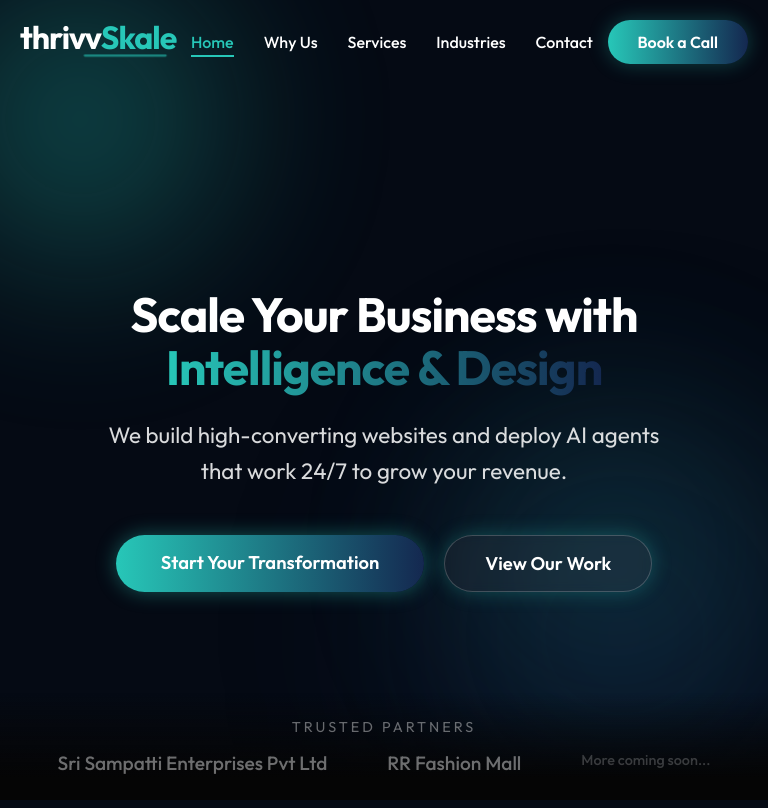
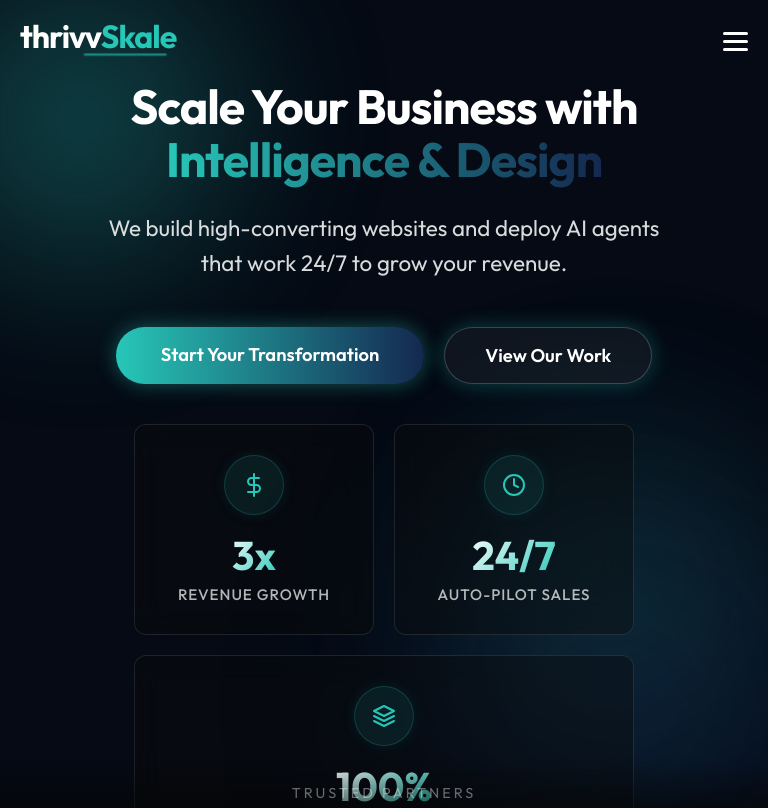
Before and after one commit to Saikrant/thriveskale, a React (Vite) app in the folder thrive-skale-web/: page / in a window 768 px wide. Shown: the top 808 px of the page. Built offline with nearby package versions, Linux system fonts and the light colour scheme.

Commit message:
Implement mobile responsiveness and fix WhatsApp agent for Safari

```diff
--- a/thrive-skale-web/src/components/AIAgent.css
+++ b/thrive-skale-web/src/components/AIAgent.css
@@ -268,3 +268,22 @@
         border-radius: 0;
     }
 }
+.whatsapp-btn {
+    display: inline-block;
+    margin-top: 10px;
+    padding: 10px 20px;
+    background-color: #25D366;
+    color: #fff;
+    text-decoration: none;
+    border-radius: 20px;
+    font-weight: 600;
+    font-size: 0.9rem;
+    transition: all 0.3s ease;
+    box-shadow: 0 4px 10px rgba(37, 211, 102, 0.3);
+}
+
+.whatsapp-btn:hover {
+    transform: translateY(-2px);
+    box-shadow: 0 6px 15px rgba(37, 211, 102, 0.4);
+    background-color: #20bd5a;
+}
--- a/thrive-skale-web/src/components/AIAgent.jsx
+++ b/thrive-skale-web/src/components/AIAgent.jsx
@@ -29,8 +29,8 @@ const AIAgent = ({ initialData, onClose }) => {
         processNode('start', initialData);
     }, []);
 
-    const addMessage = (type, text, options = null) => {
-        setMessages(prev => [...prev, { id: Date.now(), type, text, options }]);
+    const addMessage = (type, text, options = null, action = null) => {
+        setMessages(prev => [...prev, { id: Date.now(), type, text, options, action }]);
     };
 
     const handleSend = () => {
@@ -81,16 +81,18 @@ const AIAgent = ({ initialData, onClose }) => {
 
         setTimeout(() => {
             const messageText = typeof node.message === 'function' ? node.message(currentData) : node.message;
-            addMessage('agent', messageText, node.options);
 
-            setIsTyping(false);
-
+            let action = null;
             // Handle Actions
             if (node.action === 'open_whatsapp') {
                 const ownerNumber = '916302193115'; // Replace with actual number
                 const link = generateWhatsAppLink(ownerNumber, currentData);
-                window.open(link, '_blank');
+                action = { label: 'Connect on WhatsApp 💬', url: link };
             }
+
+            addMessage('agent', messageText, node.options, action);
+
+            setIsTyping(false);
 
             // Auto-advance if no input/options required and there is a next node
             if (!node.input && !node.options && node.next) {
@@ -126,6 +128,16 @@ const AIAgent = ({ initialData, onClose }) => {
                     {messages.map((msg) => (
                         <div key={msg.id} className={`message ${msg.type}`}>
                             {msg.text}
+                            {msg.action && (
+                                <a
+                                    href={msg.action.url}
+                                    target="_blank"
+                                    rel="noopener noreferrer"
+                                    className="whatsapp-btn"
+                                >
+                                    {msg.action.label}
+                                </a>
+                            )}
                             {msg.options && (
                                 <div className="options-container">
                                     {msg.options.map((opt, idx) => (
--- a/thrive-skale-web/src/components/Hero.css
+++ b/thrive-skale-web/src/components/Hero.css
@@ -166,15 +166,17 @@
 }
 
 .hero-values {
-    display: none;
-    grid-template-columns: repeat(2, 1fr);
+    display: grid;
+    grid-template-columns: 1fr;
     gap: 20px;
     max-width: 500px;
+    margin-top: 40px;
+    width: 100%;
 }
 
-@media (min-width: 992px) {
+@media (min-width: 768px) {
     .hero-values {
-        display: grid;
+        grid-template-columns: repeat(2, 1fr);
     }
 }
 
--- a/thrive-skale-web/src/components/Navbar.css
+++ b/thrive-skale-web/src/components/Navbar.css
@@ -139,7 +139,91 @@
     /* Ensure it respects padding/margin */
 }
 
-.cta-btn:hover {
-    transform: translateY(-2px);
-    box-shadow: 0 0 30px rgba(39, 199, 184, 0.5);
+/* Hamburger Menu */
+.hamburger {
+    display: none;
+    cursor: pointer;
+    z-index: 1001;
 }
+
+.bar {
+    display: block;
+    width: 25px;
+    height: 3px;
+    margin: 5px auto;
+    -webkit-transition: all 0.3s ease-in-out;
+    transition: all 0.3s ease-in-out;
+    background-color: #fff;
+    border-radius: 2px;
+}
+
+/* Mobile Menu */
+.mobile-cta {
+    display: none;
+}
+
+.desktop-cta {
+    display: inline-block;
+}
+
+@media (max-width: 768px) {
+    .hamburger {
+        display: block;
+    }
+
+    .hamburger.active .bar:nth-child(2) {
+        opacity: 0;
+    }
+
+    .hamburger.active .bar:nth-child(1) {
+        transform: translateY(8px) rotate(45deg);
+        background-color: var(--primary-color);
+    }
+
+    .hamburger.active .bar:nth-child(3) {
+        transform: translateY(-8px) rotate(-45deg);
+        background-color: var(--primary-color);
+    }
+
+    .nav-menu {
+        position: fixed;
+        left: -100%;
+        top: 0;
+        gap: 0;
+        flex-direction: column;
+        background-color: rgba(10, 10, 10, 0.95);
+        backdrop-filter: blur(15px);
+        width: 100%;
+        height: 100vh;
+        text-align: center;
+        transition: 0.3s;
+        z-index: 1000;
+        display: flex;
+        justify-content: center;
+        align-items: center;
+    }
+
+    .nav-menu.active {
+        left: 0;
+    }
+
+    .nav-links {
+        flex-direction: column;
+        gap: 40px;
+        margin-bottom: 40px;
+    }
+
+    .nav-links a {
+        font-size: 1.5rem;
+    }
+
+    .desktop-cta {
+        display: none;
+    }
+
+    .mobile-cta {
+        display: inline-block;
+        width: 80%;
+        text-align: center;
+    }
+}
--- a/thrive-skale-web/src/components/Navbar.jsx
+++ b/thrive-skale-web/src/components/Navbar.jsx
@@ -4,6 +4,7 @@ import './Navbar.css';
 const Navbar = () => {
     const [scrolled, setScrolled] = useState(false);
     const [activeLink, setActiveLink] = useState('hero');
+    const [isOpen, setIsOpen] = useState(false);
 
     useEffect(() => {
         const handleScroll = () => {
@@ -49,10 +50,18 @@ const Navbar = () => {
         setActiveLink(id);
     };
 
+    const toggleMenu = () => {
+        setIsOpen(!isOpen);
+    };
+
+    const closeMenu = () => {
+        setIsOpen(false);
+    };
+
     return (
         <nav className={`navbar ${scrolled ? 'scrolled' : ''}`}>
             <div className="container navbar-container">
-                <a href="#" className="logo-container">
+                <a href="#" className="logo-container" onClick={closeMenu}>
                     <div className="logo-text">
                         thrivv<span className="highlight">Skale</span>
                     </div>
@@ -60,14 +69,25 @@ const Navbar = () => {
                         <path d="M5 10H190M190 10L180 5M190 10L180 15" stroke="var(--primary-color)" strokeWidth="3" strokeLinecap="round" strokeLinejoin="round" />
                     </svg>
                 </a>
-                <ul className="nav-links">
-                    <li><a href="#hero" className={activeLink === 'hero' ? 'active' : ''} onClick={() => handleLinkClick('hero')}>Home</a></li>
-                    <li><a href="#reality-vision" className={activeLink === 'reality-vision' ? 'active' : ''} onClick={() => handleLinkClick('reality-vision')}>Why Us</a></li>
-                    <li><a href="#services" className={activeLink === 'services' ? 'active' : ''} onClick={() => handleLinkClick('services')}>Services</a></li>
-                    <li><a href="#industries" className={activeLink === 'industries' ? 'active' : ''} onClick={() => handleLinkClick('industries')}>Industries</a></li>
-                    <li><a href="#contact" className={activeLink === 'contact' ? 'active' : ''} onClick={() => handleLinkClick('contact')}>Contact</a></li>
-                </ul>
-                <a href="#contact" className="cta-btn">Book a Call</a>
+
+                <div className={`hamburger ${isOpen ? 'active' : ''}`} onClick={toggleMenu}>
+                    <span className="bar"></span>
+                    <span className="bar"></span>
+                    <span className="bar"></span>
+                </div>
+
+                <div className={`nav-menu ${isOpen ? 'active' : ''}`}>
+                    <ul className="nav-links">
+                        <li><a href="#hero" className={activeLink === 'hero' ? 'active' : ''} onClick={() => { handleLinkClick('hero'); closeMenu(); }}>Home</a></li>
+                        <li><a href="#reality-vision" className={activeLink === 'reality-vision' ? 'active' : ''} onClick={() => { handleLinkClick('reality-vision'); closeMenu(); }}>Why Us</a></li>
+                        <li><a href="#services" className={activeLink === 'services' ? 'active' : ''} onClick={() => { handleLinkClick('services'); closeMenu(); }}>Services</a></li>
+                        <li><a href="#industries" className={activeLink === 'industries' ? 'active' : ''} onClick={() => { handleLinkClick('industries'); closeMenu(); }}>Industries</a></li>
+                        <li><a href="#contact" className={activeLink === 'contact' ? 'active' : ''} onClick={() => { handleLinkClick('contact'); closeMenu(); }}>Contact</a></li>
+                    </ul>
+                    <a href="#contact" className="cta-btn mobile-cta" onClick={closeMenu}>Book a Call</a>
+                </div>
+
+                <a href="#contact" className="cta-btn desktop-cta">Book a Call</a>
             </div>
         </nav>
     );
```
